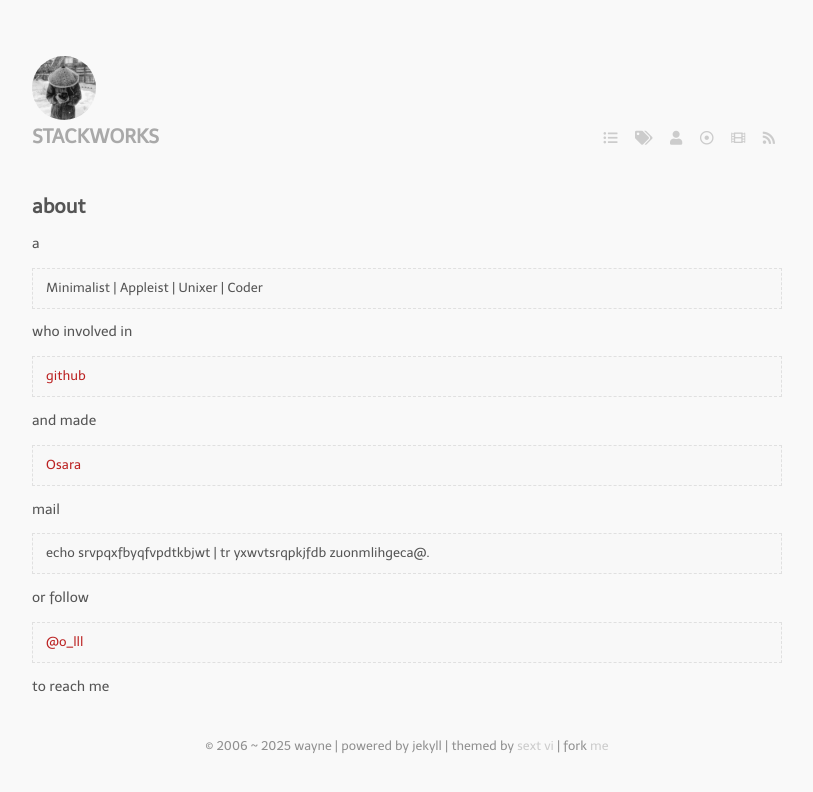
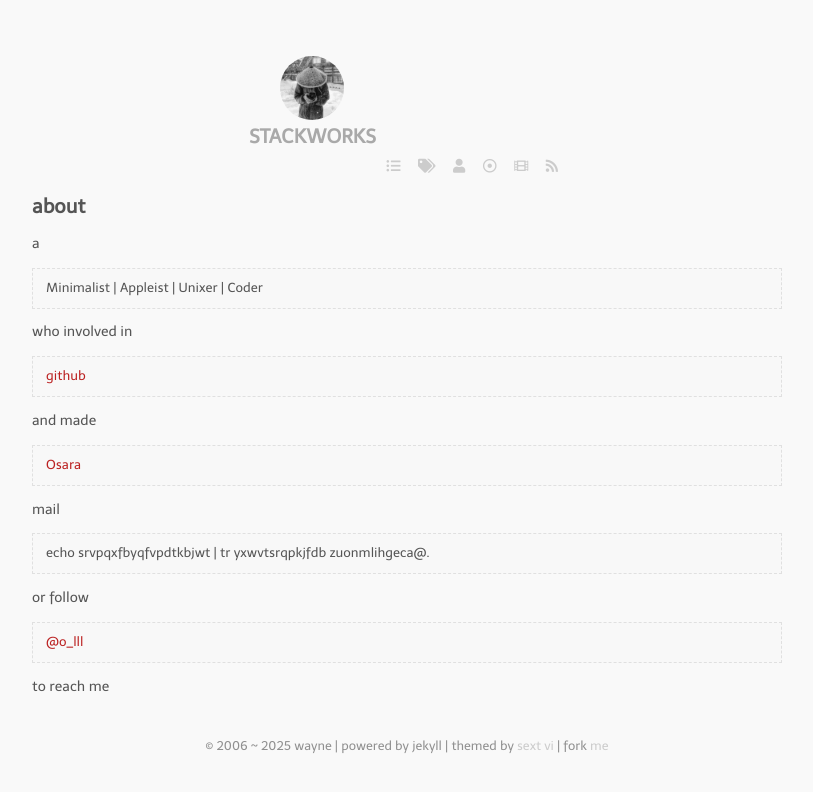
Before and after one commit to stackworks79/stackworks79.github.io, a Jekyll site: the page built from about.markdown, in a window 1280 px wide. Shown: the top 792 px of the page, without its empty margins (233-1046 px from the left). Built offline with Jekyll 4.4.1, drawn with Linux system fonts in a browser that asks for light colours; nearby versions of some CDN libraries; some web fonts are replaced.

Commit message:
Update style.css

```diff
--- a/media/css/style.css
+++ b/media/css/style.css
@@ -71,12 +71,12 @@ h1, h2 {
 time {
   font-family: Ubuntu, monospace; }
 
-header { margin: 4em auto 0 auto; text-align: center; font-family: 'Waiting for the Sunrise'; }
 header img.avatar { width: 64px; border-radius: 50%; }
 
 header {
   margin: 0 auto;
-  text-align: justify;
+  font-family: 'Waiting for the Sunrise';
+  text-align: center;
   margin: 3em auto; }
   @media screen and (min-width: 320px) {
     header {
@@ -106,7 +106,7 @@ header {
   header nav {
     display: inline-block;
     position: relative;
-    top: 1em; }
+    top: 3em; }
     header nav span {
       margin: .5em; }
     header nav a, header nav #header h1 a, header #header h1 nav a, header nav article .title a, article .title header nav a, header nav article .meta .tags a, article .meta .tags header nav a, header nav article .divider a, article .divider header nav a {
```
